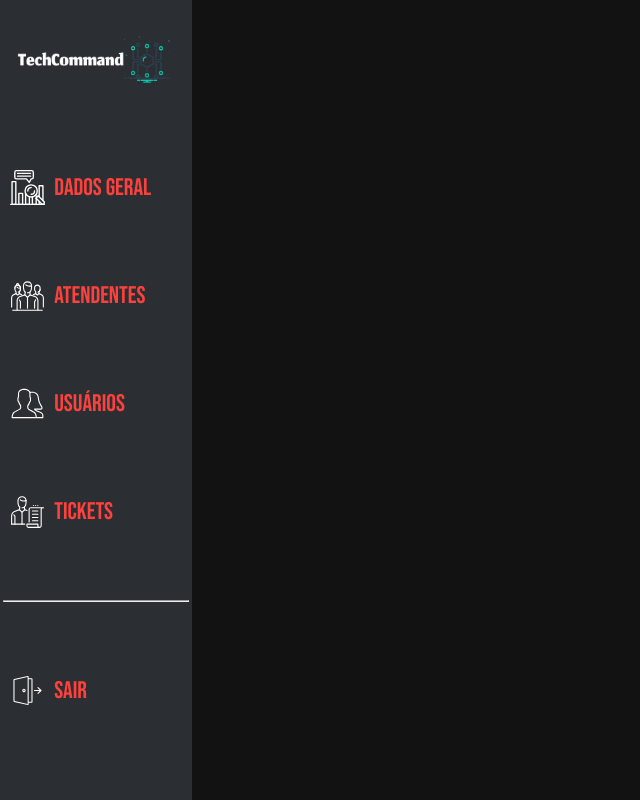
After one commit to MTplusWebSystem/TechCommand, a PHP site: page /manager.html in a window 1280 px wide. The commit adds this page. Shown: the whole page, without its empty margins (0-640 px from the left). Run offline with PHP 8.4, Linux system fonts and the light colour scheme.

Commit message:
GER:0.0.3

```diff
--- /dev/null
+++ b/management/css/styles/manager.css
@@ -0,0 +1,66 @@
+@import url('https://fonts.googleapis.com/css2?family=Bebas+Neue&display=swap');
+* {
+    margin: 0;
+    padding: 0;
+    box-sizing: border-box;
+}
+body {
+    height: 100vh;
+    width: 100vw;
+    display: flex;
+    justify-content: center;
+    align-items: center;
+    overflow: hidden;
+    background-color: #121212;
+    background-size: cover;
+}
+#container{
+    height:100%;
+    width:100%;
+}
+.nav-bar{
+    height:100%;
+    width:15%;
+    background-color: #2B2F33;
+    display: flex;
+    flex-direction: column;
+    justify-content: center;
+}
+.nav-bar > .logo > img{
+   width: 98%;
+   margin-left:3%;
+}
+.nav-bar > ul{
+    height:85%;
+    width:100%;
+    color:#d9d9d9;
+    display: flex;
+    flex-direction: column;
+    justify-content: space-evenly;
+    align-items: center;
+}
+.nav-bar > ul > hr {
+    width: 97%;
+    color: #ffffff;
+}
+.nav-bar > ul > li{
+    height:40px;
+    width:80%;
+    display: flex;
+    align-items: center;
+    text-align: right;
+    list-style: none;
+}
+.nav-bar > ul > li> img{
+    position: relative;
+    left: -6%;
+    height:35px;
+    width:35px;
+}
+.nav-bar > ul > li > a{
+    font-family: "Bebas Neue", sans-serif;
+    text-decoration: none;
+    color: #FD413C;
+    font-style: normal;
+    font-size:24px;
+}
--- a/management/index.php
+++ b/management/index.php
@@ -1,5 +1,5 @@
 <!DOCTYPE html>
-<html lang="en">
+<html lang="pt-br">
 <head>
     <meta charset="UTF-8">
     <meta name="viewport" content="width=device-width, initial-scale=1.0">
@@ -30,7 +30,7 @@
             </form>
         </section>
         <section id="logo">
-            <img src="./css/imgs/logo.jpeg" alt="logo">
+            <img src="./css/imgs/logo.png" alt="logo">
         </section>
     </main>
 </body>
--- /dev/null
+++ b/management/manager.html
@@ -0,0 +1,44 @@
+<!DOCTYPE html>
+<html lang="pt-br">
+<head>
+    <meta charset="UTF-8">
+    <meta name="viewport" content="width=device-width, initial-scale=1.0">
+    <title>Painel de Gerenciamento</title>
+    <link rel="stylesheet" href="./css/styles/manager.css">
+</head>
+<body>
+    <main id="container">
+        <nav class="nav-bar">
+            <div class="logo">
+                <img src="./css/imgs/favicons/favicon256.png" alt="logo 256px">
+            </div>
+            <ul>
+                <li>
+                    <img src="./css/imgs/icons/infos.svg" alt="icone de informações">
+                    <a href="#">Dados geral</a>
+                </li>
+                <li>
+                    <img src="./css/imgs/icons/persons.svg" alt="icone de informações">
+                    <a href="#">Atendentes</a>
+                </li>
+                <li>
+                    <img src="./css/imgs/icons/users.svg" alt="icone de informações">
+                    <a href="#">Usuários</a>
+                </li>
+                <li>
+                    <img src="./css/imgs/icons/users-notifications.svg" alt="icone de informações">
+                    <a href="#">Tickets</a>
+                </li>
+                <hr>
+                <li>
+                    <img src="./css/imgs/icons/exit.svg" alt="icone de informações">
+                    <a href="http://localhost:7070/index.php">Sair</a>
+                </li>
+            </ul>
+        </nav>
+        <section id="index">
+
+        </section>
+    </main>
+</body>
+</html>
```
Also changed, not shown: management/manager.php (deleted, +0 -11 lines), management/css/imgs/favicons/favicon128.png (added), management/css/imgs/favicons/favicon256.png (added), management/css/imgs/favicons/favicon512.png (added), management/css/imgs/icons/exit.svg (added), management/css/imgs/icons/infos.svg (added), management/css/imgs/icons/persons.svg (added), management/css/imgs/icons/users-notifications.svg (added), management/css/imgs/icons/users.svg (added), management/css/imgs/logo.jpeg (deleted), management/css/imgs/logo.png (added), management/css/imgs/tamb.png (added).
